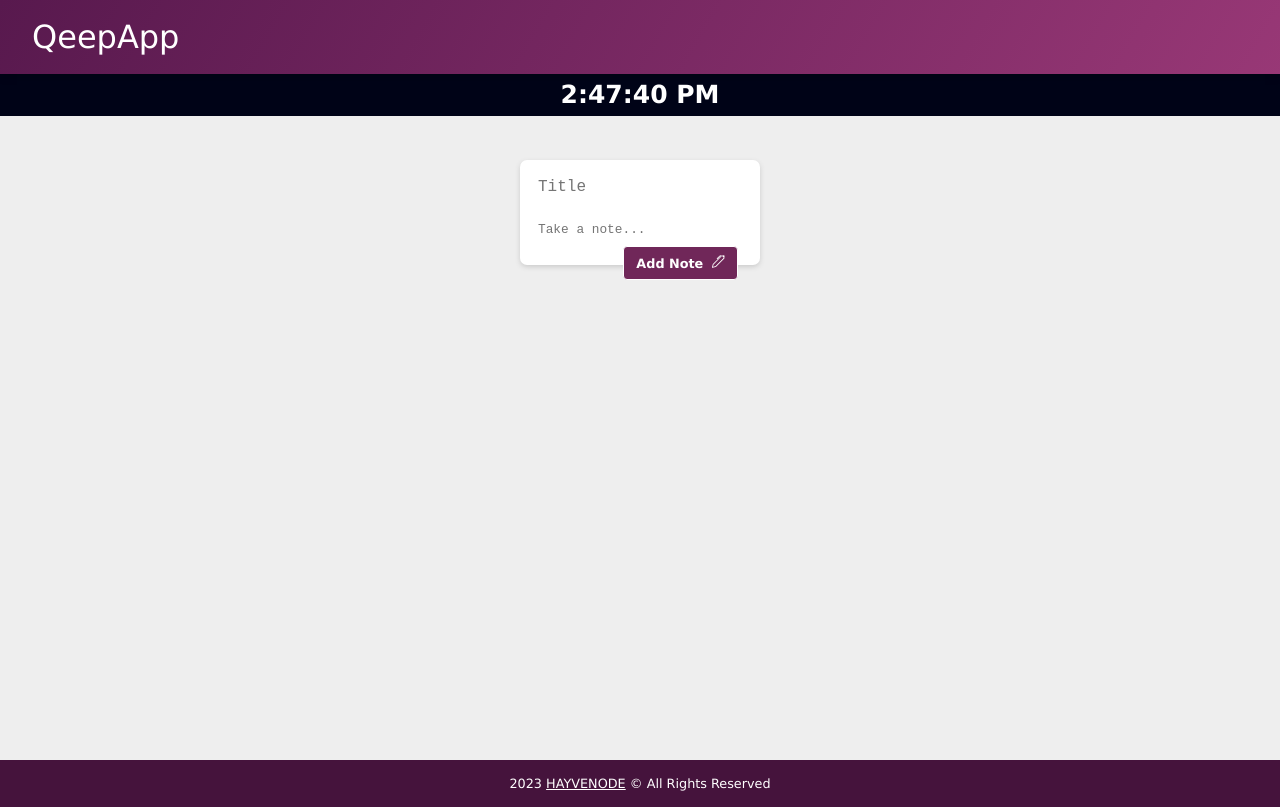
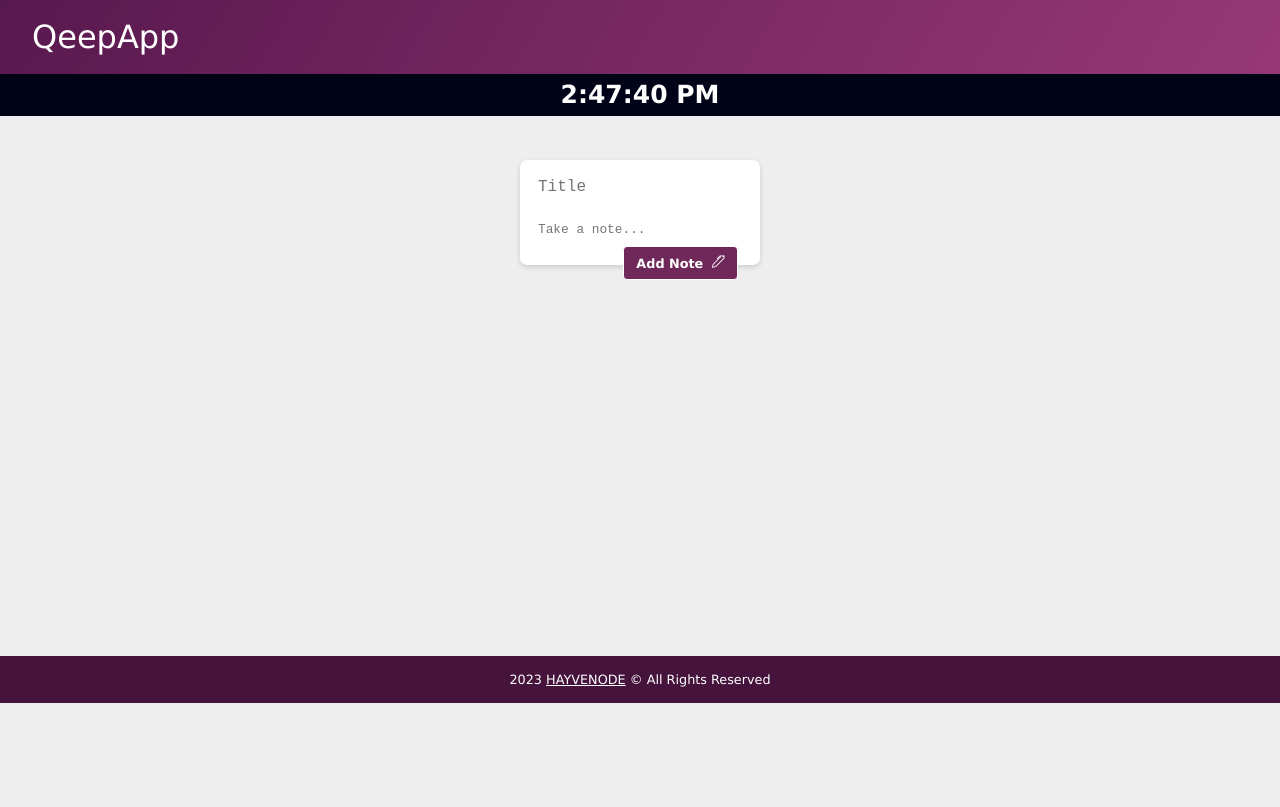
Before and after one commit to HAYVENO/Qeepp-App, a React (Create React App) app: page / in a window 1280 px wide. Built offline with nearby package versions, Linux system fonts and the light colour scheme.

Commit message:
footer A-T-F  :rocket:

```diff
--- a/public/styles.css
+++ b/public/styles.css
@@ -174,7 +174,7 @@ footer p {
 
 .page-container {
 	position: relative;
-	min-height: 100vh;
+	min-height: 87vh;
 }
 
 .content-wrap {
```
